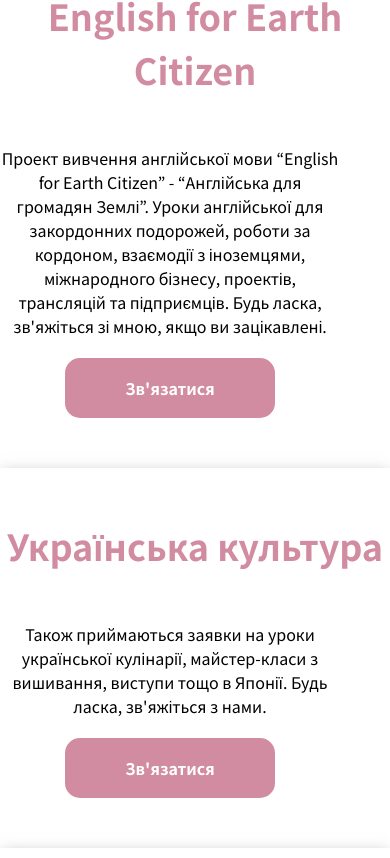
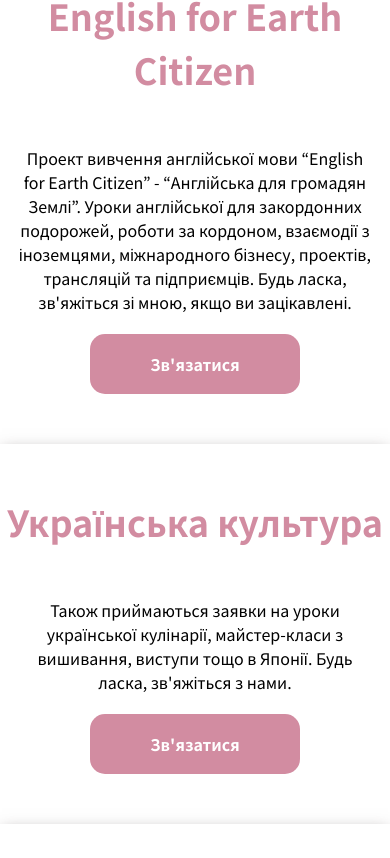
Before and after one commit to vivinohradova/translator-irina, a React (Create React App) app: page / in a window 390 px wide. Shown: the part 6866-7724 px from the top of the page. Built offline with nearby package versions, Linux system fonts and the light colour scheme.

Commit message:
project padding

```diff
--- a/src/components/Projects/Projects.module.scss
+++ b/src/components/Projects/Projects.module.scss
@@ -43,6 +43,11 @@
       width: 100%;
 
       .content {
+        padding: $PaddingMobile;
+        .textContainer {
+          padding-right: 0;
+        }
+
         .image {
           display: none;
         }
```
